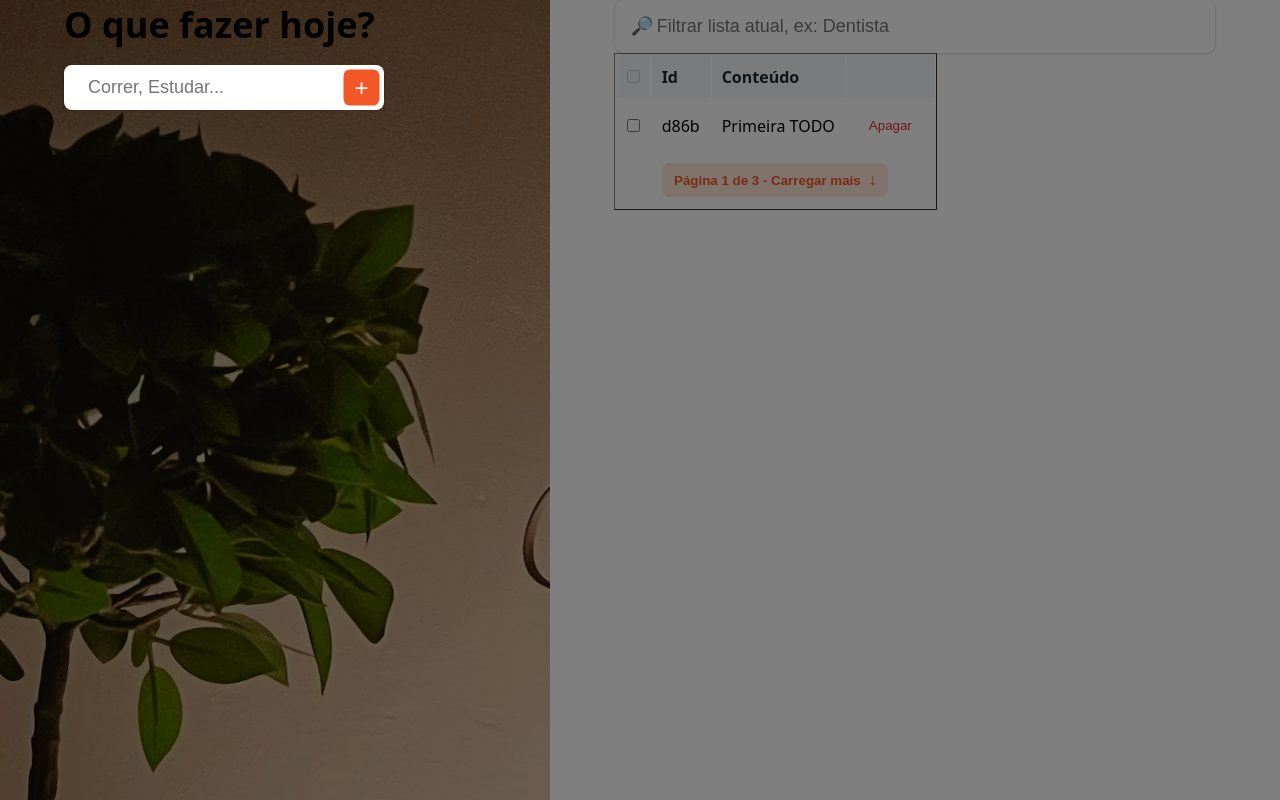
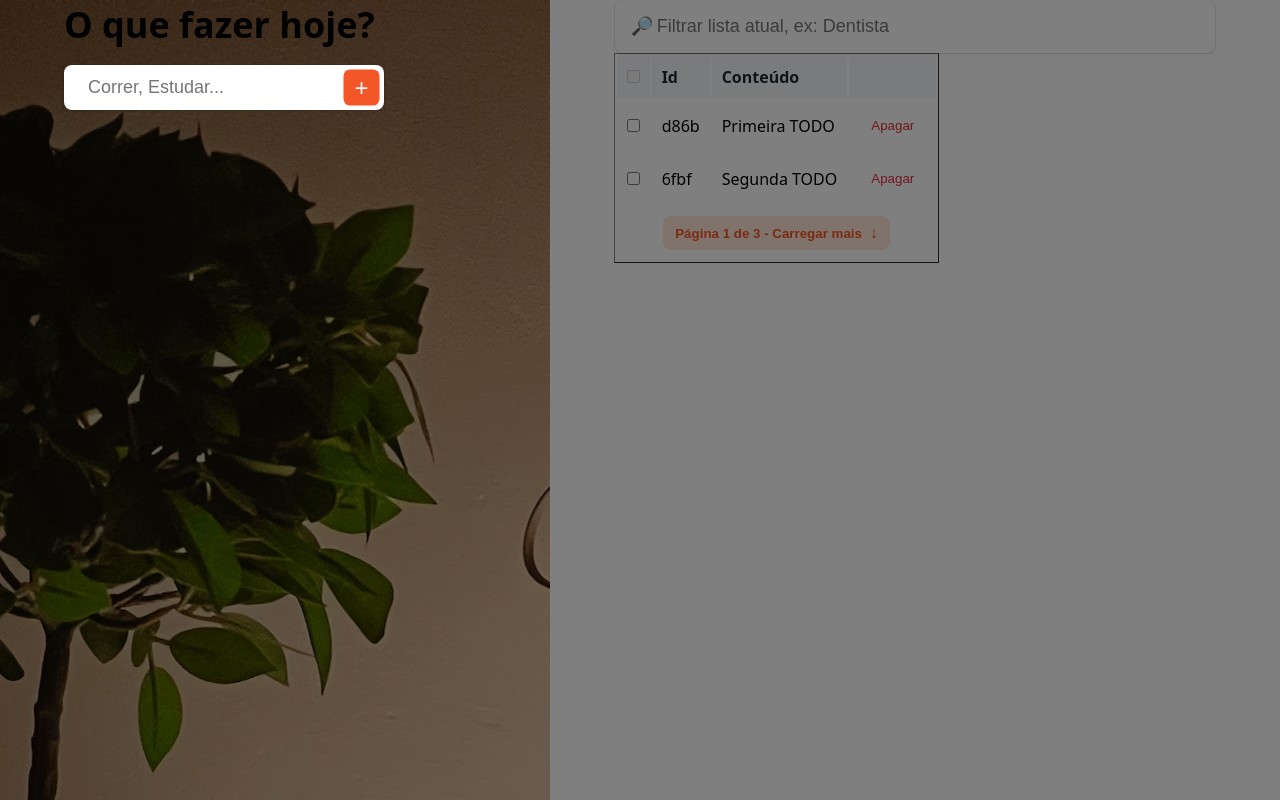
Before and after one commit to ricardoaruiz/crud-com-qualidade, a Next.js app: page / in a window 1280 px wide. Built offline with nearby package versions, Linux system fonts and the light colour scheme.

Commit message:
feat: adding strict mode and avoid useEffect two execution on page

```diff
--- a/database/db.json
+++ b/database/db.json
@@ -17,6 +17,24 @@
       "date": "2023-11-21T13:47:23.331Z",
       "content": "Terceira TODO",
       "done": false
+    },
+    {
+      "id": "8d425524-abfb-43dc-96d6-e837b12f7350",
+      "date": "2023-11-21T13:47:23.331Z",
+      "content": "Qauarta TODO",
+      "done": false
+    },
+    {
+      "id": "8d425524-abfb-43dc-96d6-e837b12f7350",
+      "date": "2023-11-21T13:47:23.331Z",
+      "content": "Quinta TODO",
+      "done": false
+    },
+    {
+      "id": "8d425524-abfb-43dc-96d6-e837b12f7350",
+      "date": "2023-11-21T13:47:23.331Z",
+      "content": "Sexta TODO",
+      "done": false
     }
   ]
 }
--- /dev/null
+++ b/next.config.js
@@ -0,0 +1,3 @@
+module.exports = {
+  reactStrictMode: true,
+};
--- a/pages/index.tsx
+++ b/pages/index.tsx
@@ -9,33 +9,68 @@ type HomeTodo = {
 
 // const bg = "https://mariosouto.com/cursos/crudcomqualidade/bg";
 const bg = "/bg.jpeg"; // inside public folder
+const PAGE_LIMIT = 2;
+
+/**
+ * load todos function params type
+ */
+type LoadTodosParams = {
+  page: number;
+  limit: number;
+  isAppendMode?: boolean;
+};
 
 function HomePage() {
+  const firstRender = React.useRef(true);
   const [todos, setTodos] = React.useState<HomeTodo[]>([]);
   const [page, setPage] = React.useState(1);
   const [pages, setPages] = React.useState(1);
   const [isLoading, setIsLoading] = React.useState(true);
   const hasMorePages = page + 1 <= pages;
+  const noDataFound = todos.length === 0;
 
+  /**
+   * Loads todos from the API.
+   */
+  const loadTodos = React.useCallback(
+    ({ page, limit, isAppendMode = false }: LoadTodosParams) => {
+      setIsLoading(true);
+
+      todoController
+        .get({ page, limit })
+        .then(({ todos, pages }) => {
+          setTodos((currentTodos) =>
+            isAppendMode ? [...currentTodos, ...todos] : todos,
+          );
+          setPages(pages);
+        })
+        .finally(() => {
+          setIsLoading(false);
+        });
+    },
+    [],
+  );
+
+  /**
+   * Handles the next page.
+   */
   const handleNextPage = React.useCallback(() => {
     if (hasMorePages) {
-      setPage(page + 1);
+      const nextPage = page + 1;
+      setPage(nextPage);
+      loadTodos({ page: nextPage, limit: PAGE_LIMIT, isAppendMode: true });
     }
-  }, [page, hasMorePages]);
+  }, [hasMorePages, loadTodos, page]);
 
+  /**
+   * Handles first load.
+   */
   React.useEffect(() => {
-    setIsLoading(true);
-
-    todoController
-      .get({ page, limit: 1 })
-      .then(({ todos, pages }) => {
-        setTodos((currentTodos) => [...currentTodos, ...todos]);
-        setPages(pages);
-      })
-      .finally(() => {
-        setIsLoading(false);
-      });
-  }, [page]);
+    if (firstRender.current) {
+      firstRender.current = false;
+      loadTodos({ page: 1, limit: PAGE_LIMIT });
+    }
+  }, [loadTodos]);
 
   return (
     <main>
@@ -82,7 +117,7 @@ function HomePage() {
               </tr>
             )}
 
-            {!isLoading && !todos.length && (
+            {!isLoading && noDataFound && (
               <tr>
                 <td colSpan={4} align="center">
                   Nenhum item encontrado
```
Also changed, not shown: package.json (+5 -4 lines), .eslintrc.js, 1 other file (tests, documents, lock files or other folders).
